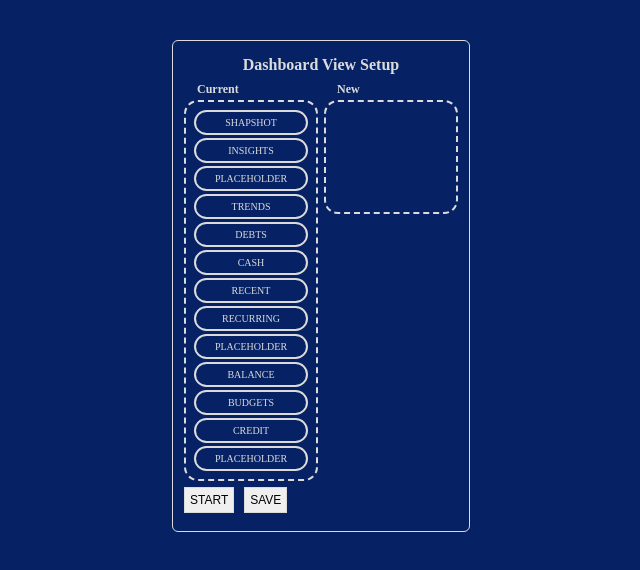
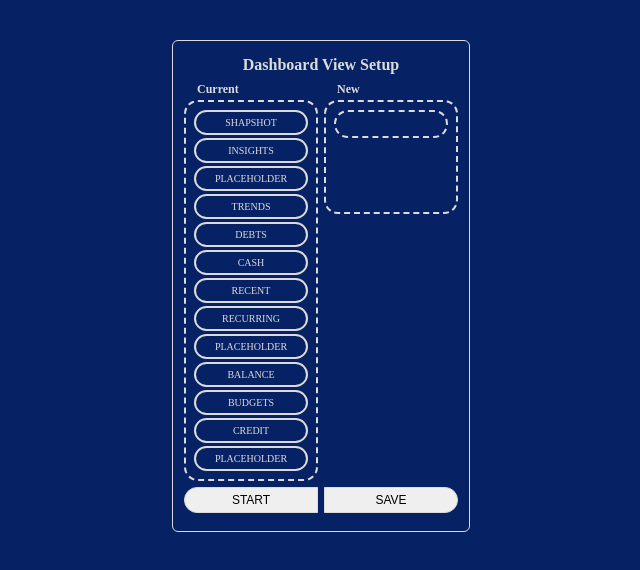
Before and after one commit to peppapig13132/drag-and-drop-mobile-beta, a plain HTML site: page index.html in a window 1280 px wide. Shown: the whole page, without its empty margins (319-959 px from the left). Drawn offline with Linux system fonts and the light colour scheme.

Commit message:
bugfix: placeholder doesn't work, button style

```diff
--- a/index.html
+++ b/index.html
@@ -4,6 +4,7 @@
     <meta charset="UTF-8">
     <meta name="viewport" content="width=device-width, initial-scale=1.0">
     <title>Document</title>
+    <link rel="icon" href="favicon.ico" type="image/x-icon">
     <link rel="stylesheet" href="wz-m.css">
 </head>
 <body>
@@ -14,6 +15,7 @@
                 <h6 class="c-mwz-title">Current</h6>
 
                 <div class="c-wz-mbox-l">
+                    <span class="mitem-placeholder hide"></span>
                 </div>
             </div>
 
@@ -21,12 +23,15 @@
                 <h6 class="c-mwz-title">New</h6>
 
                 <div class="c-wz-mbox-r">
+                    <span class="mitem-placeholder"></span>
                 </div>
             </div>
         </div>
 
-        <button class="btn btn-primary c-wz-arrange-start-mbtn">START</button>
-        <button class="btn btn-primary c-wz-arrange-save-mbtn">SAVE</button>
+        <div class="btn-group">
+            <button class="btn btn-primary btn-left c-wz-arrange-start-mbtn">START</button>
+            <button class="btn btn-primary btn-right c-wz-arrange-save-mbtn">SAVE</button>
+        </div>
         <p class="c-mwz-msg-warn hide">Please move all items on the left side.</p>
     </div>
 
--- a/wz-m.css
+++ b/wz-m.css
@@ -7,11 +7,23 @@ body {
 .d-block {
     display: block;
 }
+.btn-group {
+    width: 100%;
+    display: flex;
+    justify-content: space-between;
+}
 .btn.btn-primary {
+    width: -webkit-fill-available;
     font-size: 12px;
     padding: 5px;
     margin: 3px;
     border: solid 1px #dbdbdb;
+}
+.btn-left {
+    border-radius: 14px 0 0 14px;
+}
+.btn-right {
+    border-radius: 0 14px 14px 0;
 }
 /* mobile */
 .c-wz-mbox {
```
Also changed, not shown: favicon.ico (added).
